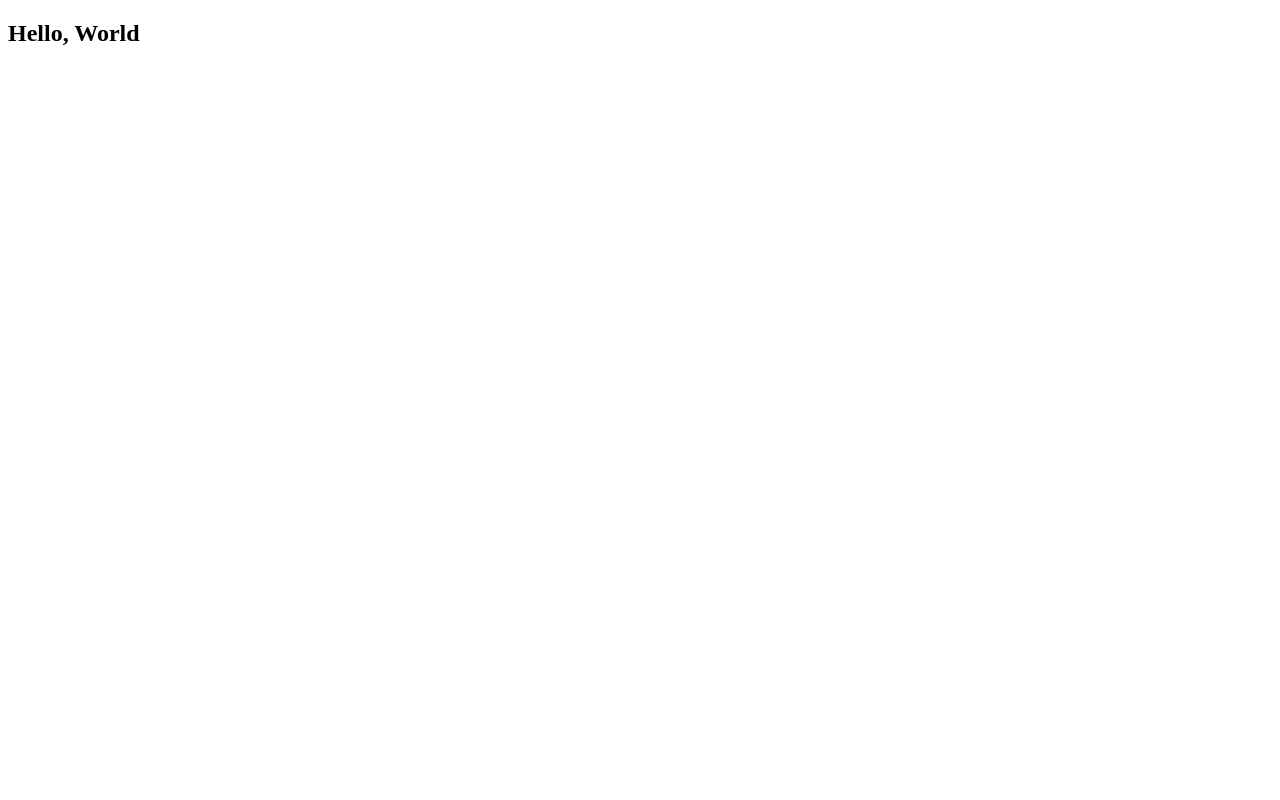
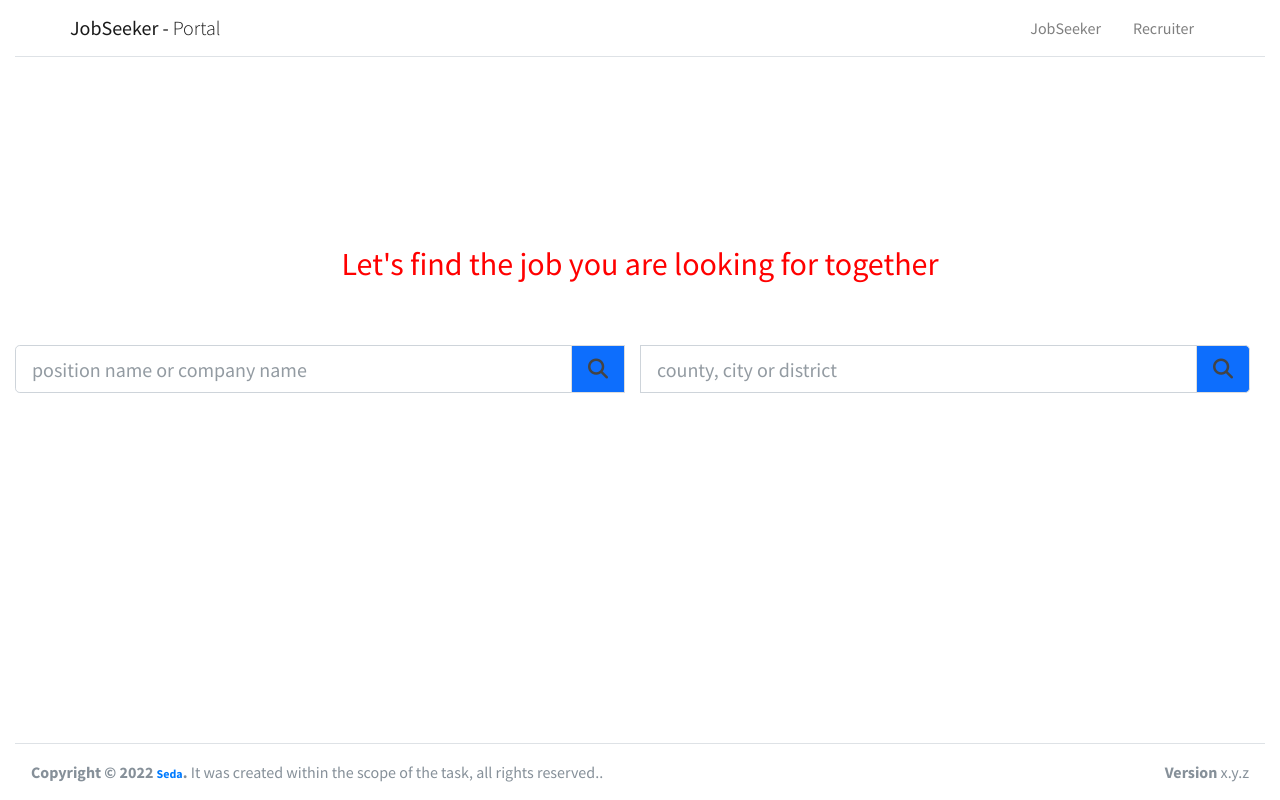
Before and after one commit to sdcaglar/jobsearchportal, a Django app: page / in a window 1280 px wide. Before the commit the page is almost empty. Run offline with Django 4.2, Linux system fonts and the light colour scheme; some libraries are stand-ins or nearby versions.

Commit message:
added template for base but WIP

```diff
--- a/templates/base.html
+++ b/templates/base.html
@@ -1,11 +1,95 @@
+{% load static %}
 <!DOCTYPE html>
-<html>
-<head>
-    <meta charset="utf-8">
-    <meta name="viewport" content="width=device-width, initial-scale=1">
-    <title>JobSeeker Portal</title>
-</head>
-<body>
-    <h2>Hello, World</h2>
-</body>
+<html lang="en">
+    <head>
+        <meta charset="utf-8">
+        <meta name="viewport" content="width=device-width, initial-scale=1">
+        <title>JobSeeker</title>
+        <link rel="stylesheet" href="https://fonts.googleapis.com/css?family=Source+Sans+Pro:300,400,400i,700&display=fallback">
+        <link rel="stylesheet" href="https://cdnjs.cloudflare.com/ajax/libs/font-awesome/6.1.1/css/all.min.css" integrity="sha512-KfkfwYDsLkIlwQp6LFnl8zNdLGxu9YAA1QvwINks4PhcElQSvqcyVLLD9aMhXd13uQjoXtEKNosOWaZqXgel0g==" crossorigin="anonymous" referrerpolicy="no-referrer" />
+        <link rel="stylesheet" href="https://stackpath.bootstrapcdn.com/bootstrap/4.1.3/css/bootstrap.min.css" integrity="sha384-MCw98/SFnGE8fJT3GXwEOngsV7Zt27NXFoaoApmYm81iuXoPkFOJwJ8ERdknLPMO" crossorigin="anonymous">
+        <link rel="stylesheet" href="https://cdn.jsdelivr.net/npm/admin-lte@3.1/dist/css/adminlte.min.css">
+        <script src="https://cdn.jsdelivr.net/npm/admin-lte@3.1/dist/js/adminlte.min.js"></script>
+        <link rel="stylesheet" type="text/css" href="{% static 'css/base.css' %}">
+    </head>
+    <body class="sidebar-mini layout-boxed" style="height: auto;">
+        <div class="wrapper">
+            <nav class="main-header navbar navbar-expand navbar-white navbar-light">
+                <div class="container">
+                    {% if user.is_authenticated %}
+                    <a href="{% url 'user-home' %}" class="navbar-brand">
+                        <span class="brand-text font-weight-light"><strong>JobSeeker - </strong> Portal</span>
+                    </a>
+                    {% else %}
+                    <a href="{% url 'home' %}" class="navbar-brand">
+                        <span class="brand-text font-weight-light"><strong>JobSeeker - </strong> Portal</span>
+                    </a>
+                    {% endif %}
+                    <div class="dropdown">
+                    <ul class="navbar-nav ml-auto">
+                        {% if user.is_authenticated %}
+                            <li class="nav-item dropdown">
+                                <a class="nav-link" data-toggle="dropdown" data-bs-toggle="dropdown" aria-expanded="false">
+                                    <span class="user-menu-link">{{user.name}} {{user.surname}}</span>
+                                    <i class="far fa-user"></i>
+                                </a>
+                                <div class="dropdown-menu dropdown-menu-lg dropdown-menu-right" >
+                                    <a href="{% url 'profile' user.pk %}" class="dropdown-item"> Profile</a>
+                                    <div class="dropdown-divider"></div>
+                                    <a href="{% url 'settings'%}" class="dropdown-item"> Settings </a>
+                                    <div class="dropdown-divider"></div>
+                                    {% if user.is_recruiter %}
+                                        <a class="dropdown-item" href="{% url 'recruiter-logout' %}">Log Out</a>
+                                    {% else %}
+                                        <a class="dropdown-item" href="{% url 'jobseeker-logout' %}"> Log Out </a>
+                                    {% endif %}
+                                </div>
+                            </li>
+                        {% else %}
+                            <li class="nav-item">
+                                <a class="nav-link" href="{% url 'jobseeker-login' %}" style="font-size: 16px;">JobSeeker</a>
+                            </li>
+                            <li class="nav-item">
+                                <a class="nav-link" href="{% url 'recruiter-login' %}" style="font-size: 16px;">Recruiter</a>
+                            </li>
+                        {% endif %}
+                    </ul>
+                </div>
+            </nav>
+            <div class="content-wrapper" style="background-color: #fff !important; padding-top: 15%; margin-left: auto; margin-rigt: auto">
+                {% if not user.is_authenticated %}
+                <div class="row">
+                    <div class="col-md-12">
+                        <h2 style="text-align:center; margin-bottom: 5%;">Let's find the job you are looking for together</h2>
+                        <form action="simple-results.html">
+                            <div class="input-group">
+                                <input type="search" class="form-control form-control-lg" placeholder="position name or company name">
+                                <div class="input-group-append">
+                                    <button type="submit" class="btn btn-default btn-lg"  style="margin-right: 15px; background-color: rgb(13 110 253);">
+                                        <i class="fa fa-search"></i>
+                                    </button>
+                                </div>
+                                <input type="search" class="form-control form-control-lg" placeholder="county, city or district">
+                                <div class="input-group-append">
+                                    <button type="submit" class="btn btn-default btn-lg"  style="margin-right: 15px; background-color: rgb(13 110 253);">
+                                        <i class="fa fa-search"></i>
+                                    </button>
+                                </div>
+                            </div>
+                        </form>
+                    </div>
+                </div>
+                {% endif %}
+                {% block content %}
+                {% endblock %}
+            </div>
+            <aside class="control-sidebar control-sidebar-dark"></aside>
+            <footer class="main-footer">
+            <div class="float-right d-none d-sm-block">
+            <b>Version</b> x.y.z
+            </div>
+            <strong>Copyright © 2022 <a href="https://sdcaglar.github.io/">Seda</a>.</strong> It was created within the scope of the task, all rights reserved..
+            </footer>
+        </div>
+    </body>
 </html>
```
